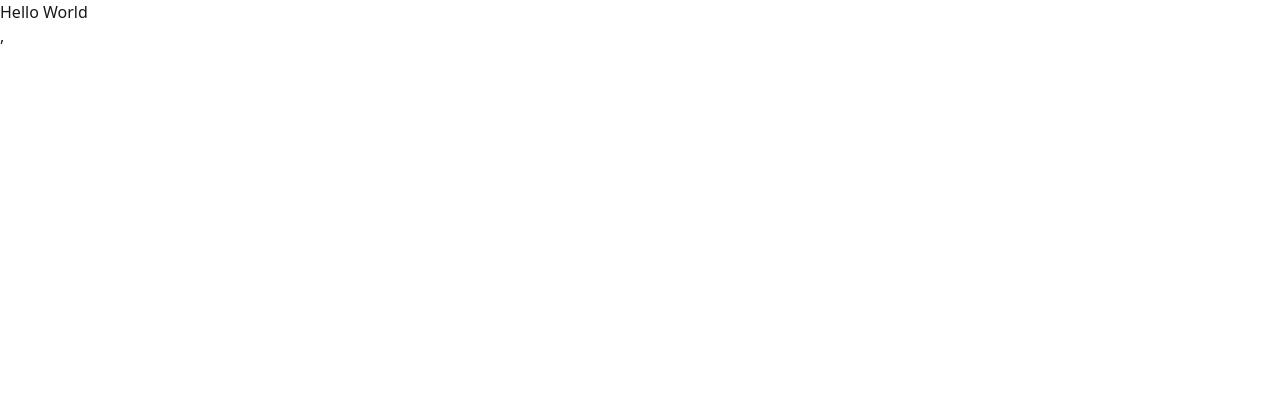
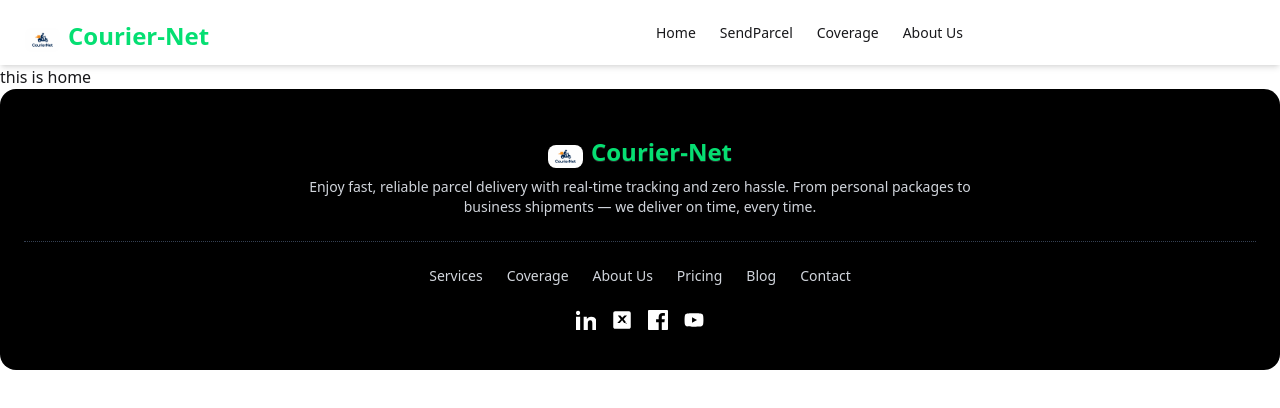
Before and after one commit to mosaraf68500/couirerNet-project-client, a React (Vite) app: page / in a window 1280 px wide. Shown: the top 408 px of the page. Built offline with nearby package versions, Linux system fonts and the light colour scheme.

Commit message:
navbar and footer

```diff
--- /dev/null
+++ b/src/LayOuts/RootLayOut/RootLayOut.jsx
@@ -0,0 +1,16 @@
+import React from 'react';
+import { Outlet } from 'react-router';
+import Navbar from '../../Shared/Navbar/Navbar';
+import Footer from '../../Shared/Footer/Footer';
+
+const RootLayOut = () => {
+    return (
+        <div>
+            <Navbar></Navbar>
+            <Outlet></Outlet>
+            <Footer></Footer>
+        </div>
+    );
+};
+
+export default RootLayOut;
--- /dev/null
+++ b/src/Pages/Home/Home/Home.jsx
@@ -0,0 +1,11 @@
+import React from 'react';
+
+const Home = () => {
+    return (
+        <div>
+            <h1>this is home</h1>
+        </div>
+    );
+};
+
+export default Home;
--- /dev/null
+++ b/src/Shared/CouriereLogo/CouriereLogo.jsx
@@ -0,0 +1,14 @@
+import React from "react";
+import logo from "../../assets/clogo.png";
+import { Link } from "react-router";
+
+const CouriereLogo = () => {
+  return (
+    <Link to="/" className="btn btn-ghost text-xl flex items-end gap-2">
+      <img className="w-[35px]  rounded-lg" src={logo} alt="Logo" />
+      <p className="text-2xl font-bold text-green-400 ml-0">Courier-Net</p>
+    </Link>
+  );
+};
+
+export default CouriereLogo;
--- /dev/null
+++ b/src/Shared/Footer/Footer.jsx
@@ -0,0 +1,64 @@
+import React from "react";
+import CouriereLogo from "../CouriereLogo/CouriereLogo";
+
+
+const Footer = () => {
+  return (
+    <div>
+      <footer class="bg-black text-white px-6 py-10 rounded-2xl text-center">
+  <div class="mb-4">
+    {/* <h1 class="text-2xl font-bold ">Profast</h1> */}
+    <CouriereLogo></CouriereLogo>
+    <p class="text-sm mt-2 text-gray-300">
+      Enjoy fast, reliable parcel delivery with real-time tracking and zero hassle. From personal packages to<br />
+      business shipments — we deliver on time, every time.
+    </p>
+  </div>
+
+  <div class="border-t border-dotted border-gray-700 my-6"></div>
+
+  <div class="flex justify-center gap-6 text-sm text-gray-300 mb-6">
+    <a href="#">Services</a>
+    <a href="#">Coverage</a>
+    <a href="#">About Us</a>
+    <a href="#">Pricing</a>
+    <a href="#">Blog</a>
+    <a href="#">Contact</a>
+  </div>
+
+  <div class="flex justify-center gap-4">
+    {/* <!-- LinkedIn --> */}
+    <a href="#" aria-label="LinkedIn">
+      <svg class="w-5 h-5 fill-white hover:fill-blue-500" xmlns="http://www.w3.org/2000/svg" viewBox="0 0 24 24">
+        <path d="M4.98 3.5C4.98 4.88 3.87 6 2.5 6S0 4.88 0 3.5 1.11 1 2.5 1 4.98 2.12 4.98 3.5zM0 8h5v16H0V8zm7.5 0H13v2.7h.1c.7-1.2 2.5-2.7 5.1-2.7 5.4 0 6.4 3.5 6.4 8V24h-5v-7.6c0-1.8-.03-4.1-2.5-4.1-2.5 0-2.9 1.9-2.9 3.9V24h-5V8z"/>
+      </svg>
+    </a>
+
+    {/* <!-- X (Twitter) --> */}
+    <a href="#" aria-label="X">
+      <svg class="w-5 h-5 fill-white hover:fill-gray-300" xmlns="http://www.w3.org/2000/svg" viewBox="0 0 512 512">
+        <path d="M432 32H80C53.5 32 32 53.5 32 80v352c0 26.5 21.5 48 48 48h352c26.5 0 48-21.5 48-48V80c0-26.5-21.5-48-48-48zM347.1 178.7l-48.5 55 77.5 99.6h-65.2l-52.2-68.5-59.5 68.5H137l86.1-99.1-74-96.5h65.2l47.6 62.2 56.7-62.2h65.5l-86 100.2 85.6 105.8H347.1z"/>
+      </svg>
+    </a>
+
+    {/* <!-- Facebook --> */}
+    <a href="#" aria-label="Facebook">
+      <svg class="w-5 h-5 fill-white hover:fill-blue-600" xmlns="http://www.w3.org/2000/svg" viewBox="0 0 24 24">
+        <path d="M22.675 0H1.325C.593 0 0 .593 0 1.325v21.351C0 23.408.593 24 1.325 24h11.49v-9.294H9.691v-3.622h3.124V8.413c0-3.1 1.894-4.788 4.659-4.788 1.325 0 2.464.099 2.795.143v3.24l-1.918.001c-1.504 0-1.796.715-1.796 1.763v2.312h3.587l-.467 3.622h-3.12V24h6.116C23.408 24 24 23.408 24 22.676V1.325C24 .593 23.408 0 22.675 0z"/>
+      </svg>
+    </a>
+
+    {/* <!-- YouTube --> */}
+    <a href="#" aria-label="YouTube">
+      <svg class="w-5 h-5 fill-white hover:fill-red-600" xmlns="http://www.w3.org/2000/svg" viewBox="0 0 576 512">
+        <path d="M549.655 124.083c-6.281-23.65-24.784-42.143-48.432-48.425C458.529 64 288 64 288 64s-170.528 0-213.224 11.658c-23.647 6.282-42.15 24.775-48.431 48.425C16 167.086 16 256 16 256s0 88.913 10.345 131.917c6.281 23.65 24.784 42.143 48.431 48.425C117.472 448 288 448 288 448s170.529 0 213.223-11.658c23.648-6.282 42.151-24.775 48.432-48.425C560 344.913 560 256 560 256s0-88.914-10.345-131.917zM232 336V176l142.857 80L232 336z"/>
+      </svg>
+    </a>
+  </div>
+</footer>
+
+    </div>
+  );
+};
+
+export default Footer;
--- /dev/null
+++ b/src/Shared/Navbar/Navbar.jsx
@@ -0,0 +1,83 @@
+import React from "react";
+import { Link, NavLink } from "react-router";
+import CouriereLogo from "../CouriereLogo/CouriereLogo";
+
+// import AuthContexHook from "../../Hooks/AuthContexHook";
+
+const Navbar = () => {
+//   const { user, SignOutUser } = AuthContexHook();
+
+//   const handleLogOut = async () => {
+//     try {
+//     //   await SignOutUser();
+//       // Optional: success toast or redirect
+//     } catch (error) {
+//       console.error("Logout failed:", error);
+//     }
+//   };
+
+  const NavItems = (
+    <>
+      <li><NavLink to="/">Home</NavLink></li>
+       <li><NavLink to="/sendParcel">SendParcel</NavLink></li>
+      <li><NavLink to="/coverage">Coverage</NavLink></li>
+      <li><NavLink to="/about">About Us</NavLink></li>
+
+    </>
+  );
+
+  return (
+    <div className="navbar bg-base-100 shadow-md">
+      <div className="navbar-start">
+        <div className="dropdown">
+          <div tabIndex={0} role="button" className="btn btn-ghost lg:hidden">
+            <svg
+              xmlns="http://www.w3.org/2000/svg"
+              className="h-5 w-5"
+              fill="none"
+              viewBox="0 0 24 24"
+              stroke="currentColor"
+            >
+              <path strokeLinecap="round" strokeLinejoin="round" strokeWidth="2" d="M4 6h16M4 12h8m-8 6h16" />
+            </svg>
+          </div>
+          <ul
+            tabIndex={0}
+            className="menu menu-sm dropdown-content bg-base-100 rounded-box z-10 mt-3 w-52 p-2 shadow"
+          >
+            {NavItems}
+          </ul>
+        </div>
+        <CouriereLogo />
+      </div>
+
+      <div className="navbar-center hidden lg:flex">
+        <ul className="menu menu-horizontal px-1">{NavItems}</ul>
+      </div>
+
+      {/* <div className="navbar-end space-x-2">
+        {user ? (
+          <div className="flex items-center gap-3">
+            {user.photoURL && (
+              <img
+                src={user.photoURL}
+                alt="User"
+                className="w-10 h-10 rounded-full border"
+                title={user.displayName || "User"}
+              />
+            )}
+            <button onClick={handleLogOut} className="btn btn-outline btn-sm">
+              LogOut
+            </button>
+          </div>
+        ) : (
+          <Link to="/login" className="btn btn-primary btn-sm">
+            Login
+          </Link>
+        )}
+      </div> */}
+    </div>
+  );
+};
+
+export default Navbar;
--- a/src/main.jsx
+++ b/src/main.jsx
@@ -6,6 +6,6 @@ import { RouterProvider } from 'react-router'
 
 createRoot(document.getElementById('root')).render(
   <StrictMode>
-  <RouterProvider router={router} />,
-  </StrictMode>,
+  <RouterProvider router={router} />
+  </StrictMode>
 )
--- a/src/router/Router.jsx
+++ b/src/router/Router.jsx
@@ -1,7 +1,16 @@
 import { createBrowserRouter } from "react-router";
+import RootLayOut from "../LayOuts/RootLayOut/RootLayOut";
+import Home from "../Pages/Home/Home/Home";
 export const router = createBrowserRouter([
   {
     path: "/",
-    element: <div>Hello World</div>
+    Component:RootLayOut,
+    children:[
+        {
+            index:true,
+            Component:Home
+        },
+
+    ]
   },
 ]);
```
Also changed, not shown: src/assets/clogo.png (added), src/assets/logo.jpg (added).
